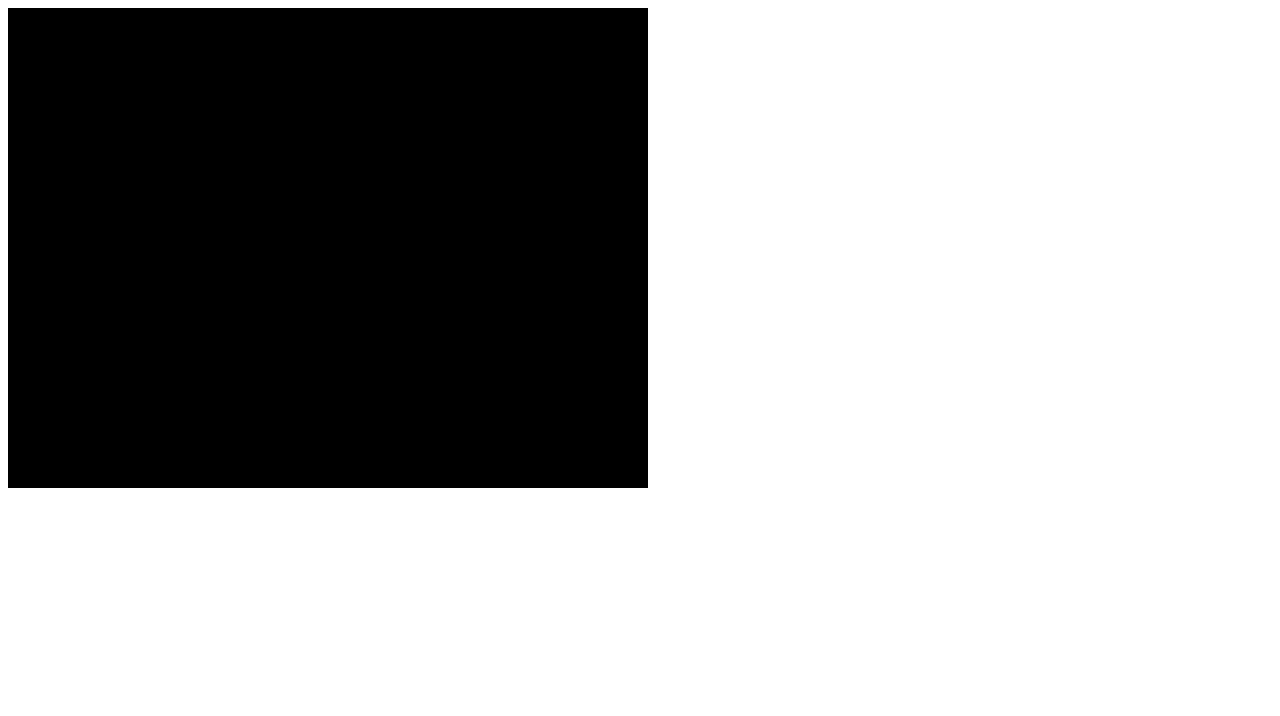
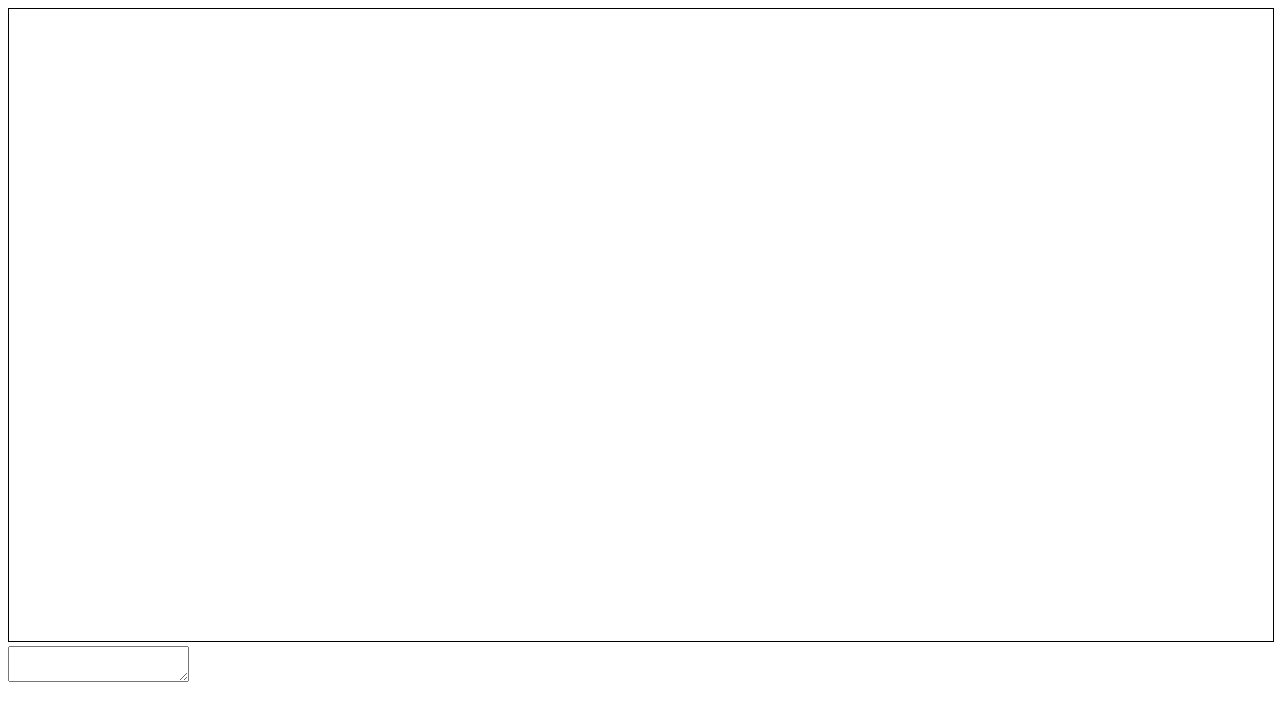
Before and after one commit to terror/fx, a plain HTML site: page src/index.html in a window 1280 px wide. Drawn offline with Linux system fonts and the light colour scheme.

Commit message:
Hack it up

```diff
--- a/src/index.html
+++ b/src/index.html
@@ -2,9 +2,11 @@
 <html>
   <head>
     <title>webgl proto</title>
+    <script defer src="main.js"></script>
+    <link rel="stylesheet" href="style.css" />
   </head>
   <body>
-    <canvas id="canvas" width="640" height="480"></canvas>
-    <script src="main.js"></script>
+    <canvas id="canvas"></canvas>
+    <textarea id="program" oninput="render()" type="text"></textarea>
   </body>
 </html>
--- a/src/main.js
+++ b/src/main.js
@@ -1,15 +1,151 @@
-function main() {
-  const canvas = document.getElementById('canvas');
+const vertexCode = `
+#version 300 es
 
-  const gl = canvas.getContext('webgl');
+in vec4 position;
 
-  if (gl === null) {
-    alert('Unable to initialize WebGL.');
-    return;
+void main() {
+  gl_Position = position;
+}
+`;
+
+const fragmentCode = `
+#version 300 es
+
+precision highp float;
+
+out vec4 color;
+uniform sampler2D source;
+uniform bool invert;
+
+void main() {
+  vec3 pixel = texture(source, gl_FragCoord.xy / 1000.0).rgb;
+  if (invert) {
+    color = vec4(vec3(1, 1, 1) - pixel, 1.0);
+  } else {
+    color = vec4(pixel, 1.0);
+  }
+}
+`;
+
+const canvas = document.getElementById('canvas');
+
+// canvas.width = canvas.clientWidth * window.devicePixelRatio;
+// canvas.height = canvas.clientHeight * window.devicePixelRatio;
+
+const gl = canvas.getContext('webgl2');
+
+if (!gl) {
+  throw 'Unable to initialize WebGL.';
+}
+
+const vertexShader = gl.createShader(gl.VERTEX_SHADER);
+gl.shaderSource(vertexShader, vertexCode.trim());
+gl.compileShader(vertexShader);
+
+if (!gl.getShaderParameter(vertexShader, gl.COMPILE_STATUS)) {
+  throw gl.getShaderInfoLog(vertexShader);
+}
+
+const fragmentShader = gl.createShader(gl.FRAGMENT_SHADER);
+gl.shaderSource(fragmentShader, fragmentCode.trim());
+gl.compileShader(fragmentShader);
+
+if (!gl.getShaderParameter(fragmentShader, gl.COMPILE_STATUS)) {
+  throw gl.getShaderInfoLog(fragmentShader);
+}
+
+const program = gl.createProgram();
+gl.attachShader(program, vertexShader);
+gl.attachShader(program, fragmentShader);
+gl.linkProgram(program);
+
+if (!gl.getProgramParameter(program, gl.LINK_STATUS)) {
+  throw gl.getProgramInfoLog(program);
+}
+
+gl.useProgram(program);
+
+const vertices = [-1, -1, 0, 1, -1, 0, 1, 1, 0, 1, 1, 0, -1, 1, 0, -1, -1, 0];
+
+const vertexData = new Float32Array(vertices);
+var buffer = gl.createBuffer();
+gl.bindBuffer(gl.ARRAY_BUFFER, buffer);
+gl.bufferData(gl.ARRAY_BUFFER, vertexData, gl.STATIC_DRAW);
+
+const vertexPosition = gl.getAttribLocation(program, 'position');
+gl.enableVertexAttribArray(vertexPosition);
+gl.vertexAttribPointer(vertexPosition, 3, gl.FLOAT, false, 0, 0);
+
+const textures = [];
+
+for (let i = 0; i < 2; i++) {
+  const targetTextureWidth = 256;
+  const targetTextureHeight = 256;
+  const targetTexture = gl.createTexture();
+
+  gl.bindTexture(gl.TEXTURE_2D, targetTexture);
+
+  const level = 0;
+  const internalFormat = gl.RGBA;
+  const border = 0;
+  const format = gl.RGBA;
+  const type = gl.UNSIGNED_BYTE;
+  const data = null;
+
+  gl.texImage2D(
+    gl.TEXTURE_2D,
+    level,
+    internalFormat,
+    targetTextureWidth,
+    targetTextureHeight,
+    border,
+    format,
+    type,
+    data
+  );
+
+  gl.texParameteri(gl.TEXTURE_2D, gl.TEXTURE_MIN_FILTER, gl.LINEAR);
+  gl.texParameteri(gl.TEXTURE_2D, gl.TEXTURE_WRAP_S, gl.CLAMP_TO_EDGE);
+  gl.texParameteri(gl.TEXTURE_2D, gl.TEXTURE_WRAP_T, gl.CLAMP_TO_EDGE);
+
+  textures.push(targetTexture);
+}
+
+const fb = gl.createFramebuffer();
+const textureLocation = gl.getUniformLocation(program, 'source');
+gl.uniform1i(textureLocation, 0);
+const invert = gl.getUniformLocation(program, 'invert')
+
+const render = (e) => {
+  var input = document.getElementById('program').value.split(' ');
+
+  let source = 0;
+  for (let i = 0; i < input.length; ++i) {
+    switch (input[i]) {
+      case 'apply':
+        console.log('applying...');
+        gl.bindFramebuffer(gl.FRAMEBUFFER, fb);
+        const attachmentPoint = gl.COLOR_ATTACHMENT0;
+        const level = 0;
+        gl.framebufferTexture2D(
+          gl.FRAMEBUFFER,
+          attachmentPoint,
+          gl.TEXTURE_2D,
+          textures[source ^ 1],
+          level
+        );
+        gl.bindTexture(gl.TEXTURE_2D, textures[source]);
+        gl.uniform1i(invert, 1);
+        gl.drawArrays(gl.TRIANGLES, 0, vertices.length / 3);
+        source ^= 1;
+        break;
+      default:
+        throw input[0];
+    }
   }
 
-  gl.clearColor(0.0, 0.0, 0.0, 1.0);
-  gl.clear(gl.COLOR_BUFFER_BIT);
-}
-
-window.onload = main;
+  gl.bindFramebuffer(gl.FRAMEBUFFER, null);
+  gl.bindTexture(gl.TEXTURE_2D, textures[source]);
+  gl.uniform1i(invert, 0);
+  gl.drawArrays(gl.TRIANGLES, 0, vertices.length / 3);
+};
--- /dev/null
+++ b/src/style.css
@@ -0,0 +1,5 @@
+canvas {
+  width: 100%;
+  height: 50%;
+  border: 1px solid black;
+}
```
Also changed, not shown: 1 other file.
